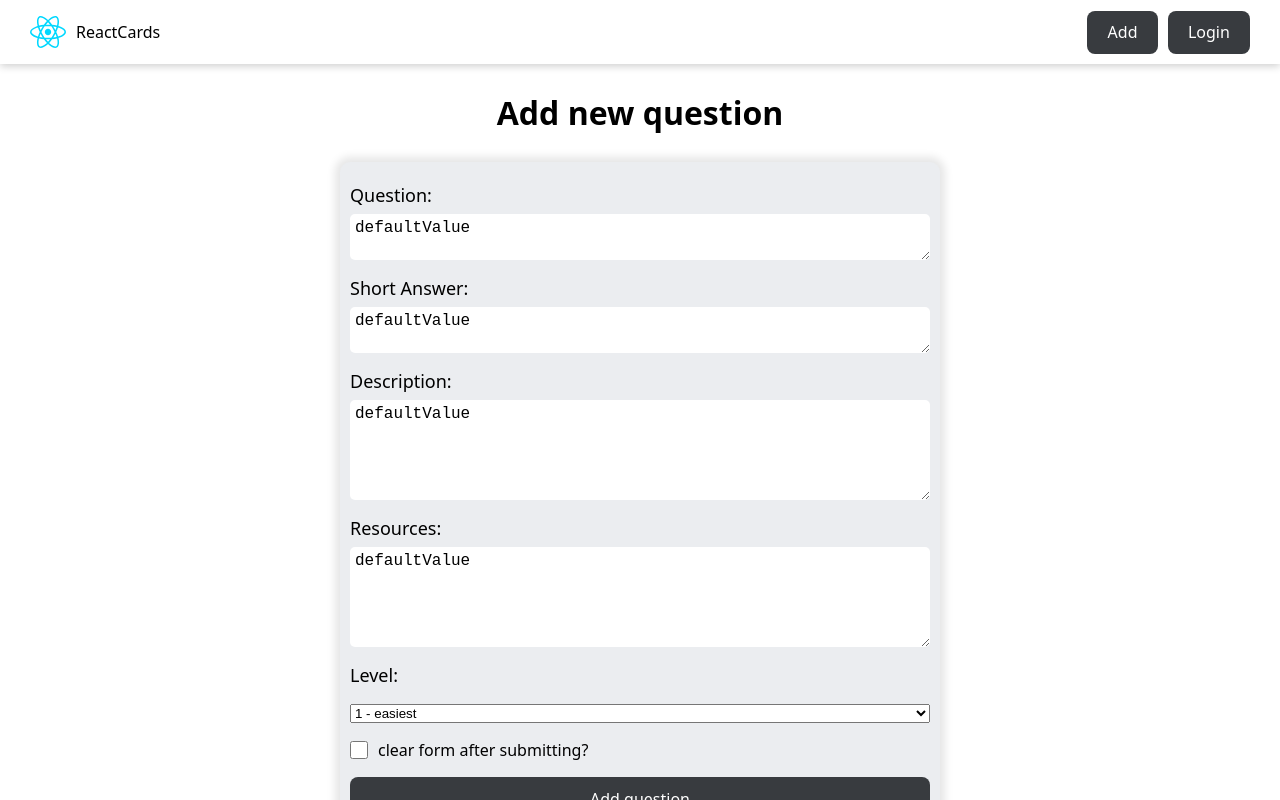
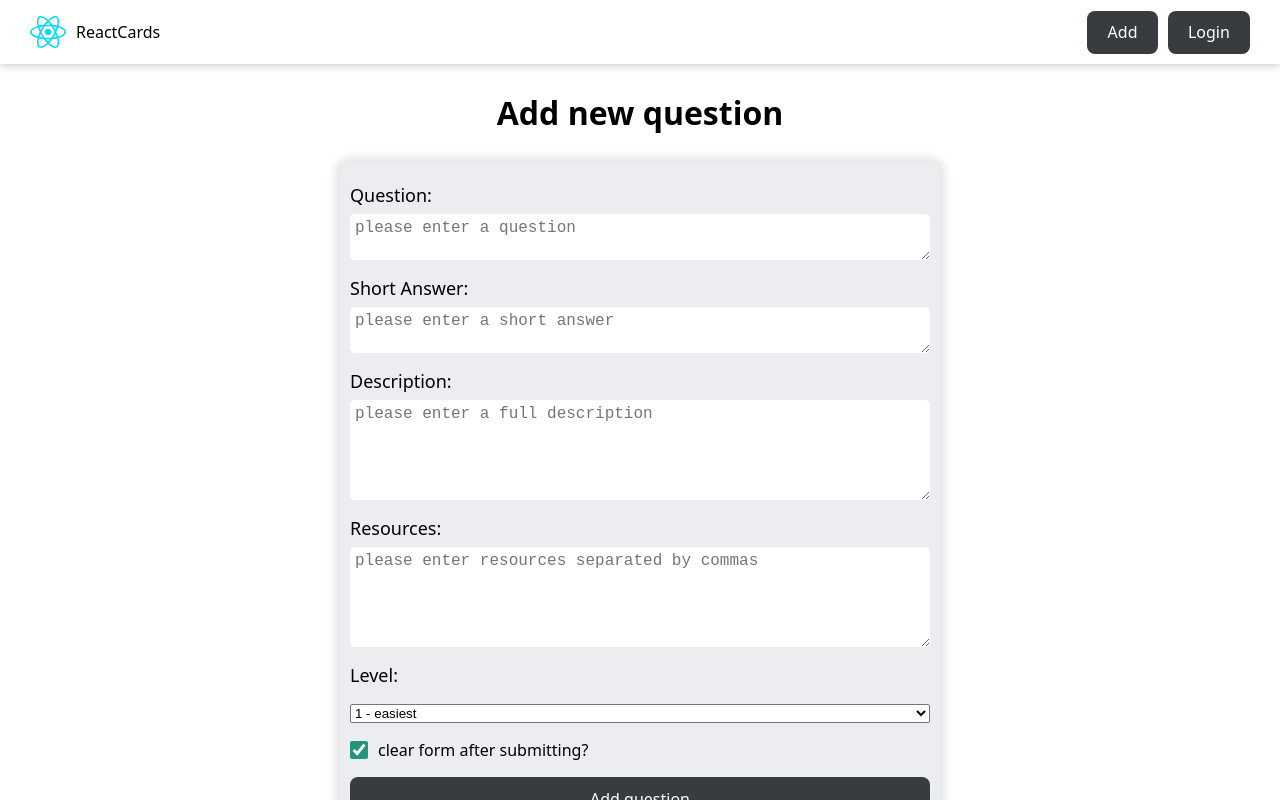
Before and after one commit to Superpnz/react-question-cards, a React (Vite) app: page /addquestion in a window 1280 px wide. Built offline with nearby package versions, Linux system fonts and the light colour scheme.

Commit message:
feat(AddQuestionPage): add new question

```diff
--- a/src/pages/AddQuestionPage/AddQuestionPage.jsx
+++ b/src/pages/AddQuestionPage/AddQuestionPage.jsx
@@ -1,17 +1,48 @@
+import { useActionState } from "react";
 import { Button } from "../../components/Button";
 import cls from "./AddQuestionPage.module.css";
+import { toast } from "react-toastify";
+import { API_URL } from "../../constants";
+
+const createCardAction = async (_prevState, formData) => {
+  try {
+    const newQuestion = Object.fromEntries(formData);
+    const resources = newQuestion.resources.trim();
+    const isClearForm = newQuestion.clearForm;
+
+    const response = await fetch(`${API_URL}/react`, {
+      method: "POST",
+      body: JSON.stringify({
+        question: newQuestion.question,
+        answer: newQuestion.answer,
+        description: newQuestion.description,
+        resources: resources.length ? resources.split(",") : [],
+        level: Number(newQuestion.level),
+        completed: false,
+        editDate: undefined,
+      }),
+    });
+    const question = response.json();
+    toast.success("New question is successfully created!");
+
+    return isClearForm ? {} : question;
+  } catch (error) {
+    toast.error(error.message);
+  }
+};
 
 export const AddQuestionPage = () => {
+  const [formState, formAction, isPending] = useActionState(createCardAction, { clearForm: true });
   return (
     <>
       <h1 className={cls.formTitle}>Add new question</h1>
 
       <div className={cls.formContainer}>
-        <form action="" className={cls.form}>
+        <form action={formAction} className={cls.form}>
           <div className={cls.formControl}>
             <label htmlFor="questionField">Question: </label>
             <textarea
-              defaultValue={"defaultValue"}
+              defaultValue={formState.question}
               name="question"
               id="questionField"
               cols="30"
@@ -23,7 +54,7 @@ export const AddQuestionPage = () => {
           <div className={cls.formControl}>
             <label htmlFor="answerField">Short Answer: </label>
             <textarea
-              defaultValue={"defaultValue"}
+              defaultValue={formState.answer}
               name="answer"
               id="answerField"
               cols="30"
@@ -35,7 +66,7 @@ export const AddQuestionPage = () => {
           <div className={cls.formControl}>
             <label htmlFor="descriptionField">Description: </label>
             <textarea
-              defaultValue={"defaultValue"}
+              defaultValue={formState.description}
               name="description"
               id="descriptionField"
               cols="30"
@@ -47,7 +78,7 @@ export const AddQuestionPage = () => {
           <div className={cls.formControl}>
             <label htmlFor="resourcesField">Resources: </label>
             <textarea
-              defaultValue={"defaultValue"}
+              defaultValue={formState.resources}
               name="resources"
               id="resourcesField"
               cols="30"
@@ -59,7 +90,7 @@ export const AddQuestionPage = () => {
           <div className={cls.formControl}>
             <label htmlFor="levelField">Level: </label>
           </div>
-          <select name="level" id="levelField" defaultValue={"defaultValue"}>
+          <select name="level" id="levelField" defaultValue={formState.level}>
             <option disabled>Question level</option>
             <hr />
             <option value="1">1 - easiest</option>
@@ -68,11 +99,17 @@ export const AddQuestionPage = () => {
           </select>
 
           <label htmlFor="clearFormField" className={cls.clearFormControl}>
-            <input className={cls.checkbox} type="checkbox" name="clearForm" id="clearFormField" defaultValue={true} />
+            <input
+              className={cls.checkbox}
+              type="checkbox"
+              name="clearForm"
+              id="clearFormField"
+              defaultChecked={formState.clearForm}
+            />
             <span>clear form after submitting?</span>
           </label>
 
-          <Button>Add question</Button>
+          <Button isDisabled={isPending}>Add question</Button>
         </form>
       </div>
     </>
```
